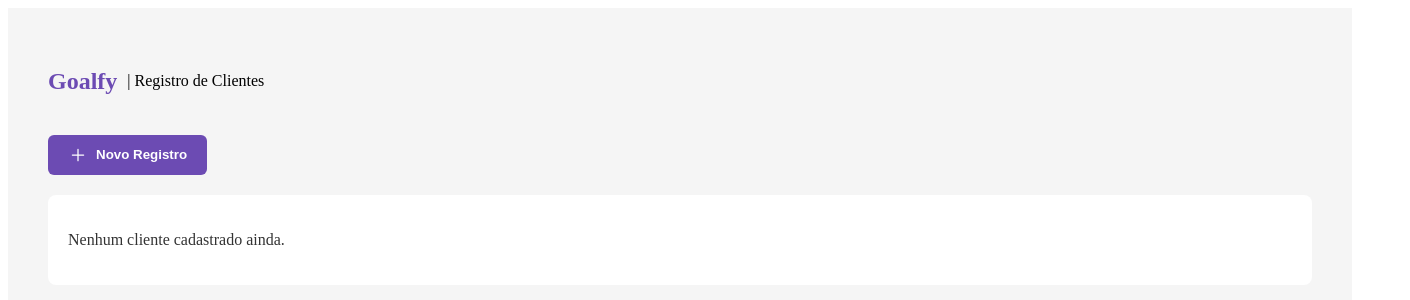
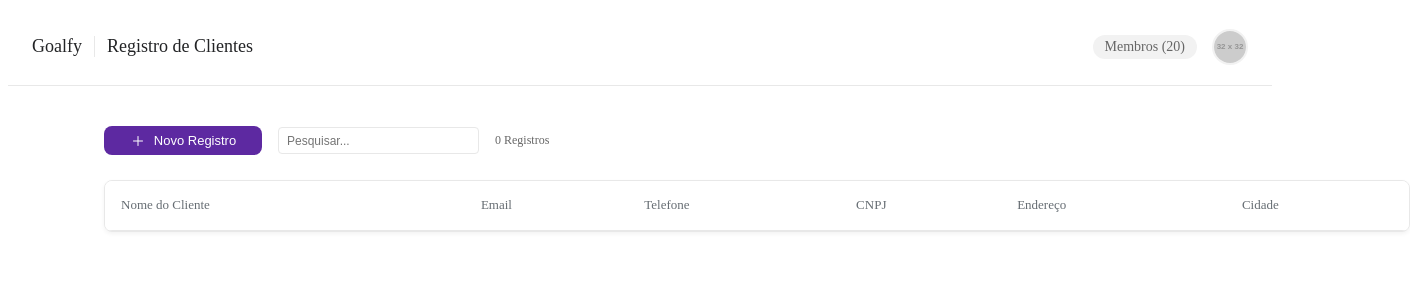
Before and after one commit to sophialberton/teste-dev-fullstack, a React (Vite) app in the folder frontend/: page / in a window 1280 px wide. Shown: the top 300 px of the page, 1410 px wide, since content can reach past the window. Built offline with nearby package versions, Linux system fonts and the light colour scheme.

Commit message:
styles: Componentes iniciais (header/botao/pesquisa/headertable)

```diff
--- a/frontend/package.json
+++ b/frontend/package.json
@@ -14,12 +14,12 @@
     "react": "^18.2.0",
     "react-dom": "^18.2.0",
     "react-icons": "^5.0.1",
-    "styled-components": "^6.1.8"
+    "styled-components": "^6.3.11"
   },
   "devDependencies": {
     "@types/react": "^18.2.56",
     "@types/react-dom": "^18.2.19",
-    "@types/styled-components": "^5.1.34",
+    "@types/styled-components": "^5.1.36",
     "@vitejs/plugin-react": "^4.7.0",
     "typescript": "^5.2.2",
     "vite": "^5.4.21"
--- a/frontend/src/App.tsx
+++ b/frontend/src/App.tsx
@@ -1,38 +1,47 @@
+import { Header } from './components/header';
+import { CustomerTable } from './components/table';
+import { PrimaryButton } from './components/button/styles';
+import { SearchInput } from './components/button/styles';
+import { IoAddOutline } from 'react-icons/io5';
 import styled from 'styled-components';
 import { useCustomer } from './contexts/CustomerContext';
-import { PrimaryButton } from './components/button';
-import { IoAddOutline } from 'react-icons/io5';
 
-const Container = styled.div`
-  padding: 40px;
-  background-color: ${props => props.theme.colors.background};
-  min-height: 100vh; /* Garante que o fundo ocupe a tela toda */
-  width: 100%;
+const MainContent = styled.main`
+  padding: 40px 96px; // Conforme o 'left: 96px' da sua especificação
+`;
+
+const ActionBar = styled.div`
+  display: flex;
+  align-items: center;
+  gap: 16px;
+  margin-bottom: 25px;
+
+  span {
+    font-size: 12px;
+    color: #666;
+    font-weight: 500;
+  }
 `;
 
 function App() {
   const { customers } = useCustomer();
 
   return (
-    <Container>
-      <div style={{ display: 'flex', alignItems: 'center', gap: '10px', marginBottom: '20px' }}>
-        <h2 style={{ color: '#6C4BB3' }}>Goalfy</h2>
-        <span>| Registro de Clientes</span>
-      </div>
+    <>
+      <Header />
+      <MainContent>
+        <ActionBar>
+          <PrimaryButton>
+            <IoAddOutline size={16} />
+            Novo Registro
+          </PrimaryButton>
+          <SearchInput placeholder="Pesquisar..." />
+          <span>{customers.length} Registros</span>
+        </ActionBar>
 
-      <PrimaryButton>
-        <IoAddOutline size={20} />
-        Novo Registro
-      </PrimaryButton>
-
-      <div style={{ marginTop: '20px', background: 'white', padding: '20px', borderRadius: '8px', color: '#333' }}>
-        {customers.length === 0 ? (
-          <p>Nenhum cliente cadastrado ainda.</p>
-        ) : (
-          <p>Você tem {customers.length} registros.</p>
-        )}
-      </div>
-    </Container>
+        <CustomerTable />
+      </MainContent>
+    </>
   );
 }
 
--- /dev/null
+++ b/frontend/src/components/button/styles.ts
@@ -0,0 +1,32 @@
+// src/components/button/styles.ts
+import styled from 'styled-components';
+
+export const PrimaryButton = styled.button`
+  width: 158px;
+  height: 29px;
+  background-color: #5D29A1;
+  color: white;
+  border-radius: 8px;
+  border: none;
+  display: flex;
+  align-items: center;
+  justify-content: center;
+  gap: 8px;
+  font-size: 13px;
+  font-weight: 500;
+  cursor: pointer;
+  transition: opacity 0.2s;
+
+  &:hover {
+    opacity: 0.9;
+  }
+`;
+
+export const SearchInput = styled.input`
+  width: 183px;
+  height: 25px;
+  border: 1px solid #E8E8E8;
+  border-radius: 4px;
+  padding: 0 8px;
+  font-size: 12px;
+`;
--- /dev/null
+++ b/frontend/src/components/header/index.tsx
@@ -0,0 +1,64 @@
+import styled from 'styled-components';
+
+const HeaderContainer = styled.header`
+  display: flex;
+  justify-content: space-between;
+  align-items: center;
+  padding: 16px 24px;
+  background: white;
+  border-bottom: 1px solid ${props => props.theme.colors.border};
+`;
+
+const Brand = styled.div`
+  display: flex;
+  align-items: center;
+  gap: 12px;
+
+  h1 {
+    font-size: 18px;
+    font-weight: 400;
+    color: #232426;
+  }
+
+  span {
+    font-size: 18px;
+    font-weight: 500;
+    color: #232426;
+    border-left: 1px solid #E8E8E8;
+    padding-left: 12px;
+  }
+`;
+
+const ProfileArea = styled.div`
+  display: flex;
+  align-items: center;
+  gap: 15px;
+
+  .membros {
+    font-size: 14px;
+    color: #666;
+    background: #F2F2F2;
+    padding: 4px 12px;
+    border-radius: 100px;
+  }
+
+  img {
+    width: 32px;
+    height: 32px;
+    border-radius: 50%;
+    border: 2px solid #F2F2F2;
+  }
+`;
+
+export const Header = () => (
+  <HeaderContainer>
+    <Brand>
+      <h1>Goalfy</h1>
+      <span>Registro de Clientes</span>
+    </Brand>
+    <ProfileArea>
+      <div className="membros">Membros (20)</div>
+      <img src="https://via.placeholder.com/32" alt="Perfil" />
+    </ProfileArea>
+  </HeaderContainer>
+);
--- a/frontend/src/components/table/styles.ts
+++ b/frontend/src/components/table/styles.ts
@@ -1,31 +1,38 @@
-// src/components/Table/styles.ts
 import styled from 'styled-components';
 
+// Verifique se este nome (TableContainer) está sendo exportado
 export const TableContainer = styled.div`
+  width: 1304px;
+  margin: 0 auto;
   background: white;
   border-radius: 8px;
   box-shadow: 0 2px 4px rgba(0,0,0,0.05);
   overflow: hidden;
-  margin: 20px;
+  border: 1px solid #E8E8E8;
 `;
 
 export const StyledTable = styled.table`
   width: 100%;
   border-collapse: collapse;
 
+  thead tr {
+    height: 49px;
+    background: #FFFFFF;
+  }
+
   th {
     text-align: left;
-    padding: 12px 16px;
-    background: #FAFAFA;
-    color: #666;
-    font-size: 0.85rem;
-    border-bottom: 1px solid #EEE;
+    padding-left: 16px;
+    color: #666D73; /* Cor do Header do seu design */
+    font-size: 13px;
+    font-weight: 500;
+    border-bottom: 1px solid #E8E8E8;
   }
 
   td {
     padding: 12px 16px;
     border-bottom: 1px solid #F5F5F5;
-    color: #444;
-    font-size: 0.9rem;
+    color: #363E40; /* Cor dos registros do seu design */
+    font-size: 13px;
   }
 `;
--- a/frontend/src/styles/styled.d.ts
+++ b/frontend/src/styles/styled.d.ts
@@ -4,11 +4,13 @@ declare module 'styled-components' {
   export interface DefaultTheme {
     colors: {
       primary: string;
+      secondary: string;
       background: string;
-      text: string;
+      textPrimary: string;
+      textSecondary: string;
+      rowText: string;
       border: string;
       white: string;
-      grayText: string;
     }
   }
 }
--- a/frontend/src/styles/themes.ts
+++ b/frontend/src/styles/themes.ts
@@ -1,11 +1,12 @@
-// src/styles/themes.ts
 export const theme = {
   colors: {
-    primary: '#6C4BB3',
-    background: '#F5F5F5',
-    text: '#333',
-    white: '#FFFFFF',
-    border: '#E0E0E0',
-    grayText: '#666'
+    primary: '#5D29A1',
+    secondary: '#6C4BB3',
+    background: '#F8F9FA',
+    textPrimary: '#232426',
+    textSecondary: '#666D73',
+    rowText: '#363E40',
+    border: '#E8E8E8',
+    white: '#FFFFFF'
   }
 };
```
Also changed, not shown: 1 other file (tests, documents, lock files or other folders).
